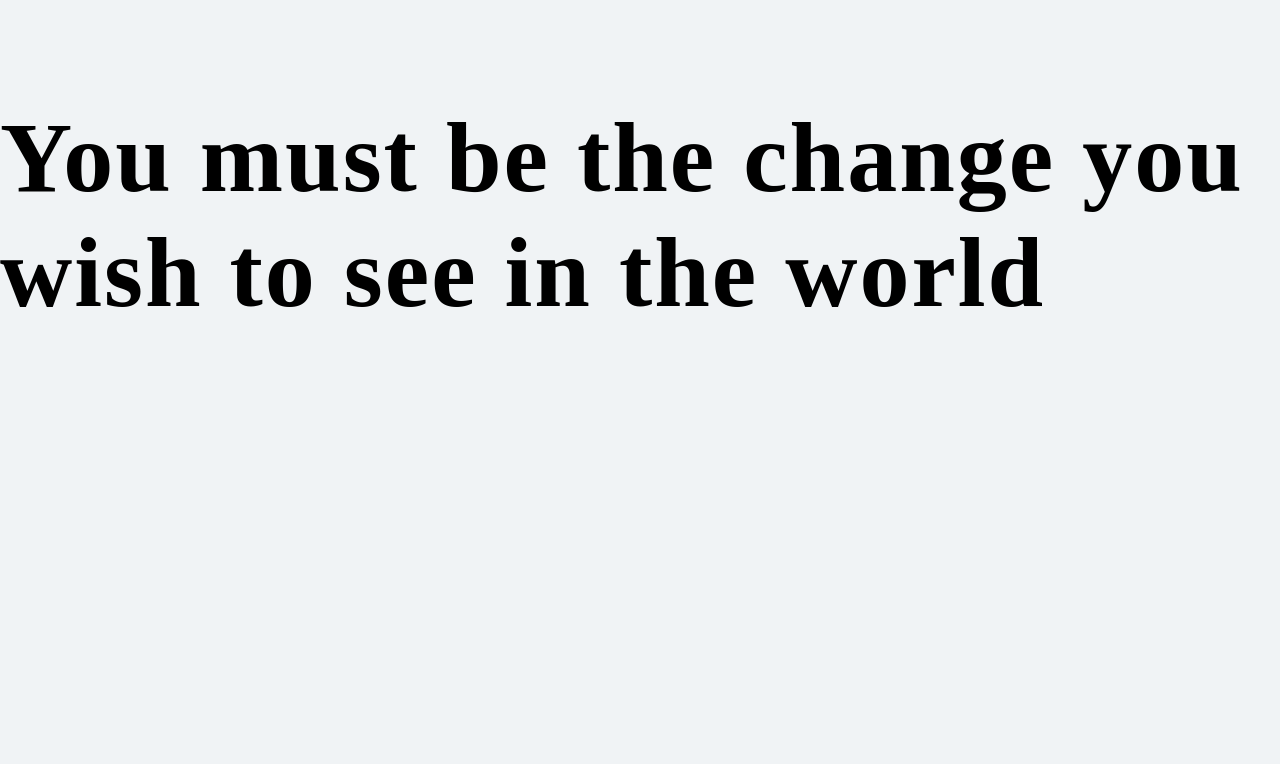
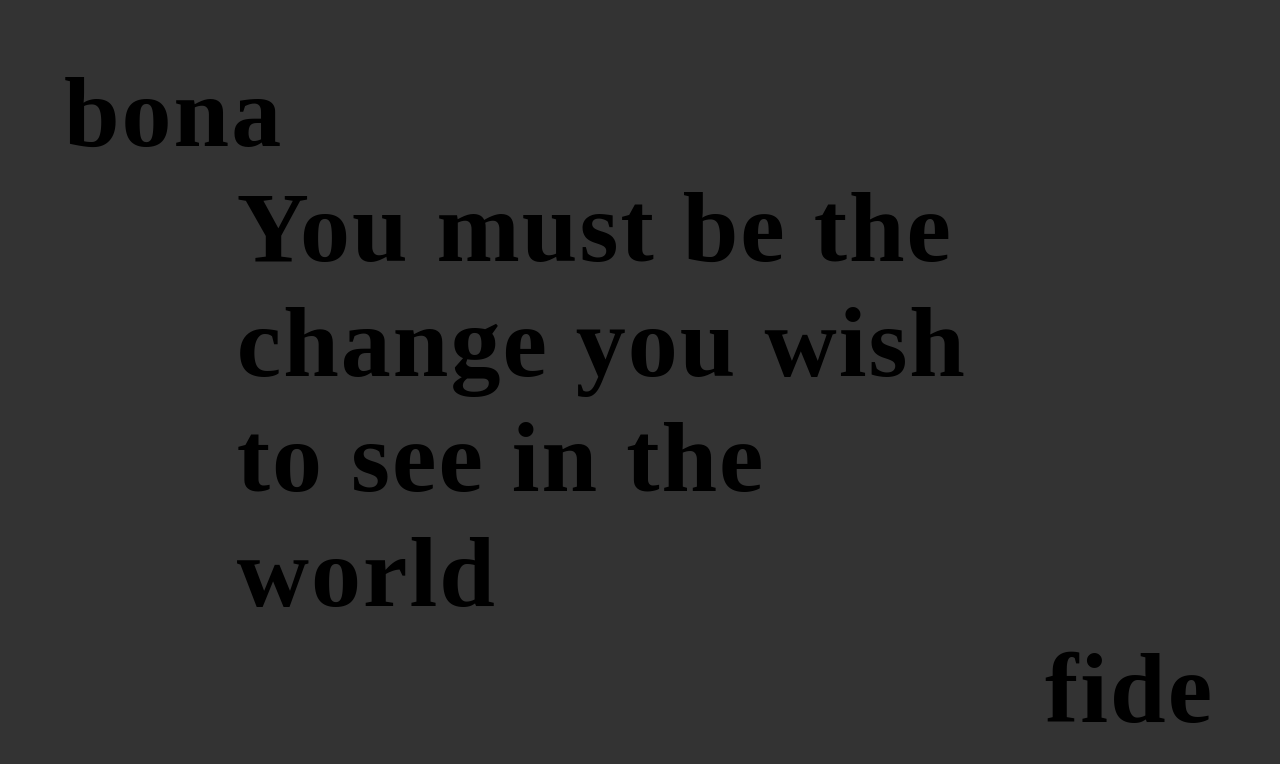
Before and after one commit to mahir-b0/bonafide, a plain HTML site: page index.html in a window 1280 px wide. Drawn offline with Linux system fonts and the light colour scheme; a web font is replaced by a local one.

Commit message:
updated positioning

```diff
--- a/index.html
+++ b/index.html
@@ -8,11 +8,19 @@
   <link rel="stylesheet" href="styles.css">
 </head>
 <body>
-  <section class="content">
     <section class="grid">
-      <h1>You must be the change you wish to see in the world</h1>
+      <section class="column1">
+        <div class="bonapos"><h1>bona</h1></div>
+      </section>
+      <section class="column2">
+        <div class="quotepos">
+          <h1>You must be the change you wish to see in the world</h1>
+        </div>
+      </section>
+      <section class="column3">
+        <div class="fidepos"><h1>fide</h1></div>
+      </section>
     </section>
-  </section>
   <script src="script.js"></script>
 </body>
 </html>
--- a/styles.css
+++ b/styles.css
@@ -8,23 +8,58 @@
 
 body {
     margin: 0px;
-}
-
-.content {
+    display: flex;
     justify-content: center;
     align-items: center;
-    background-color: rgb(240,243,245);
-    display: flex;
+    background-color: #333333;
     width: 100%;
     height: 100vh;
-    margin: none;
 }
 
 .grid {
     display: grid;
-    width: 100%;
-    height: 100%;
-    grid-template-rows: 2fr 100px 2fr;
+    width: 90%;
+    height: 90%;
+    grid-template-columns: 15% 70% 15%;
+}
+
+.column1 {
+    display: grid;
+    grid-column: 1;
+    grid-template-rows: 20% 80%;
+}
+
+.column2 {
+    display: grid;
+    grid-column: 2;
+    grid-template-rows: 20% 60% 20%;
+}
+
+.column3 {
+    display: grid;
+    grid-column: 3;
+    grid-template-rows: 80% 20%;
+}
+
+.bonapos {
+    grid-row: 1;
+    display: flex;
+    justify-content: center;
+    align-items: center;
+}
+
+.fidepos {
+    grid-row: 2;
+    display: flex;
+    justify-content: center;
+    align-items: center;
+}
+
+.quotepos {
+    grid-row: 2;
+    display: flex;
+    justify-content: center;
+    align-items: center;
 }
 
 h1 {
```
